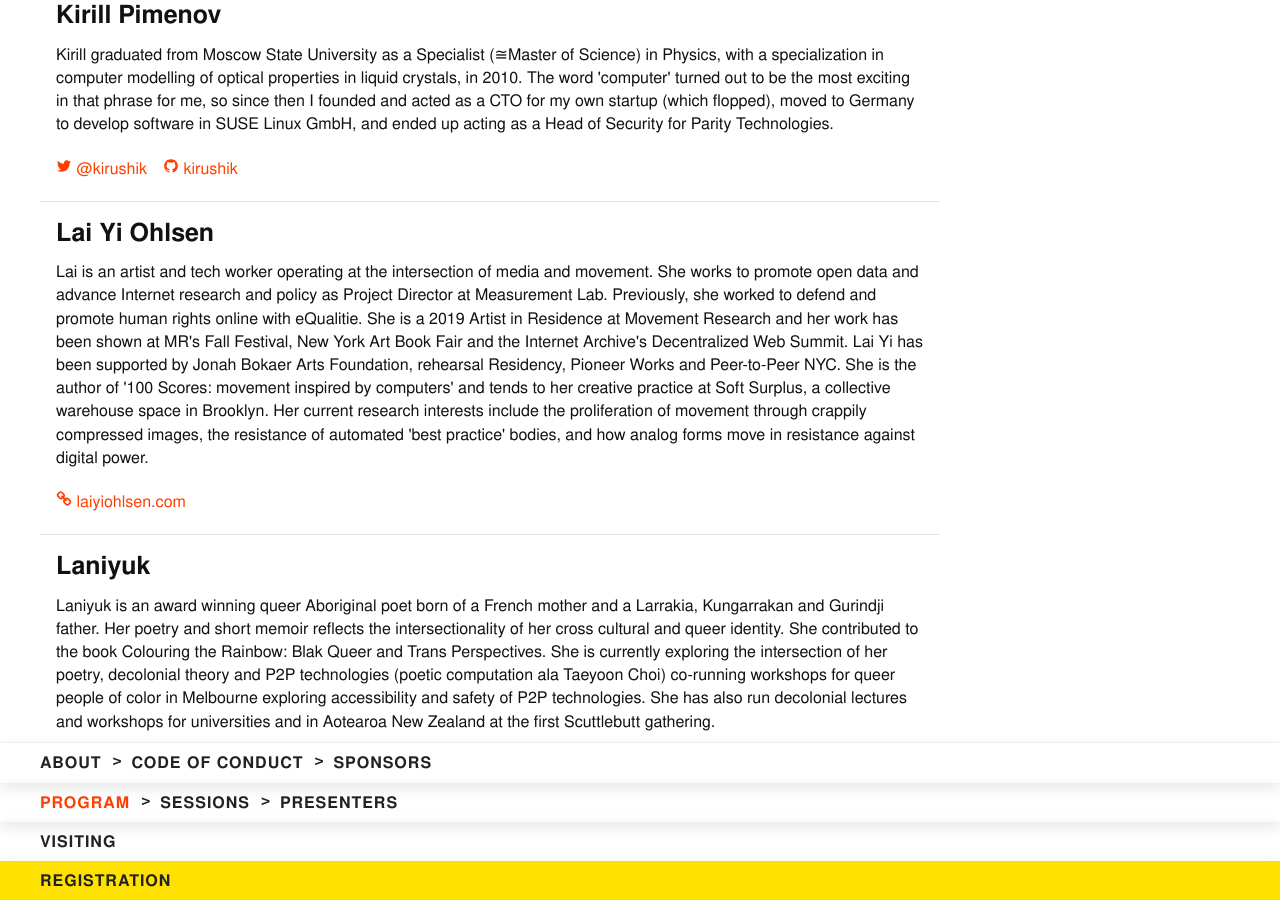
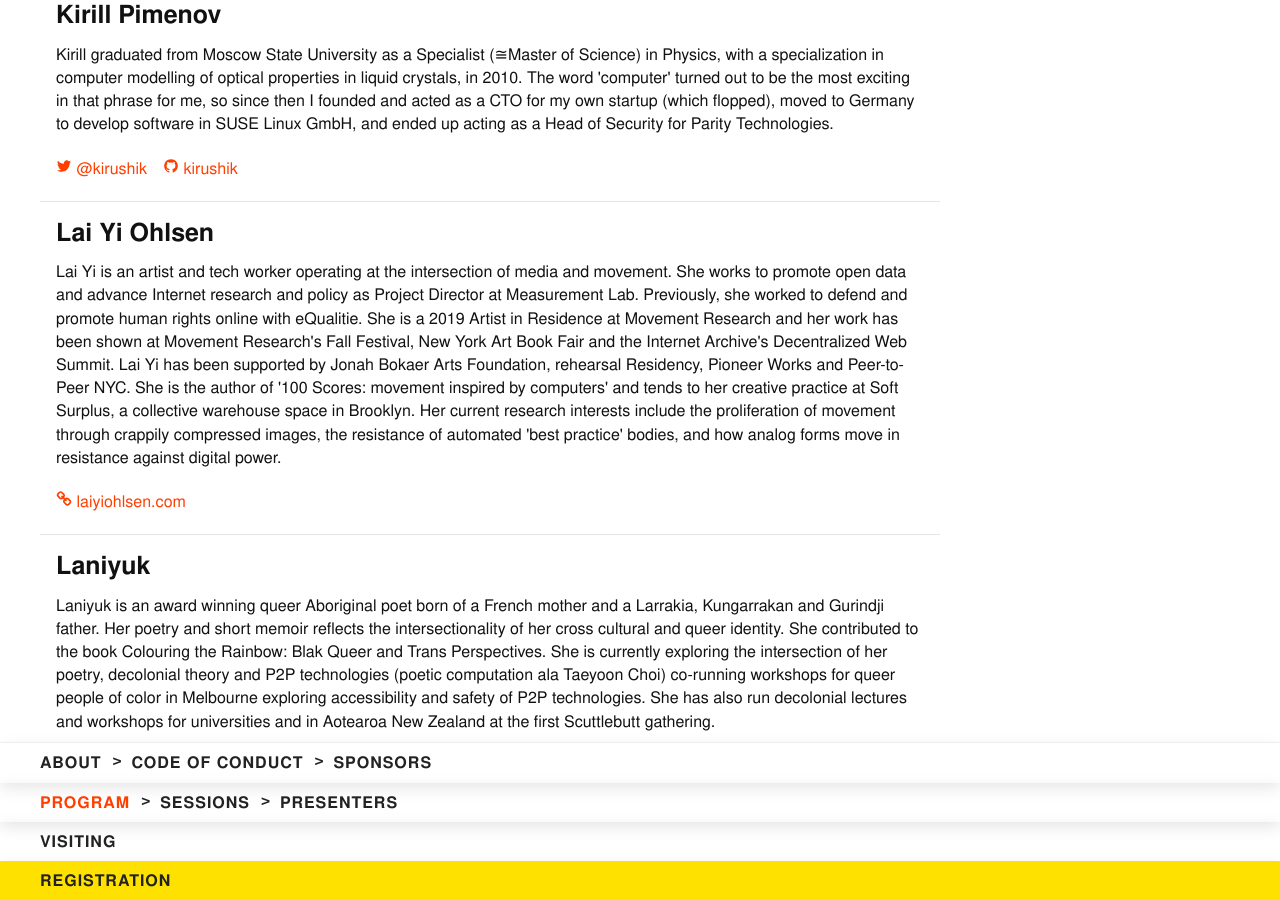
Before and after one commit to ournetworks/ournetworks.ca, a Jekyll site: the page built from program.md, in a window 1280 px wide and 900 px high, scrolled down 15193 px. Built offline with Jekyll 4.4.1, drawn with Linux system fonts in a browser that asks for light colours.

Commit message:
update bio

```diff
--- a/_data/presenters.yml
+++ b/_data/presenters.yml
@@ -340,7 +340,7 @@
 
   - presenterID: lai
     name: "Lai Yi Ohlsen"
-    bio: "Lai is an artist and tech worker operating at the intersection of media and movement. She works to promote open data and advance Internet research and policy as Project Director at Measurement Lab. Previously, she worked to defend and promote human rights online with eQualitie. She is a 2019 Artist in Residence at Movement Research and her work has been shown at MR's Fall Festival, New York Art Book Fair and the Internet Archive's Decentralized Web Summit. Lai Yi has been supported by Jonah Bokaer Arts Foundation, rehearsal Residency, Pioneer Works and Peer-to-Peer NYC. She is the author of '100 Scores: movement inspired by computers' and tends to her creative practice at Soft Surplus, a collective warehouse space in Brooklyn. Her current research interests include the proliferation of movement through crappily compressed images, the resistance of automated 'best practice' bodies, and how analog forms move in resistance against digital power."
+    bio: "Lai Yi is an artist and tech worker operating at the intersection of media and movement. She works to promote open data and advance Internet research and policy as Project Director at Measurement Lab. Previously, she worked to defend and promote human rights online with eQualitie. She is a 2019 Artist in Residence at Movement Research and her work has been shown at  Movement Research's Fall Festival, New York Art Book Fair and the Internet Archive's Decentralized Web Summit. Lai Yi has been supported by Jonah Bokaer Arts Foundation, rehearsal Residency, Pioneer Works and Peer-to-Peer NYC. She is the author of '100 Scores: movement inspired by computers' and tends to her creative practice at Soft Surplus, a collective warehouse space in Brooklyn. Her current research interests include the proliferation of movement through crappily compressed images, the resistance of automated 'best practice' bodies, and how analog forms move in resistance against digital power."
     link: "http://www.laiyiohlsen.com/"
     linkDisplay: "laiyiohlsen.com"
 
```
